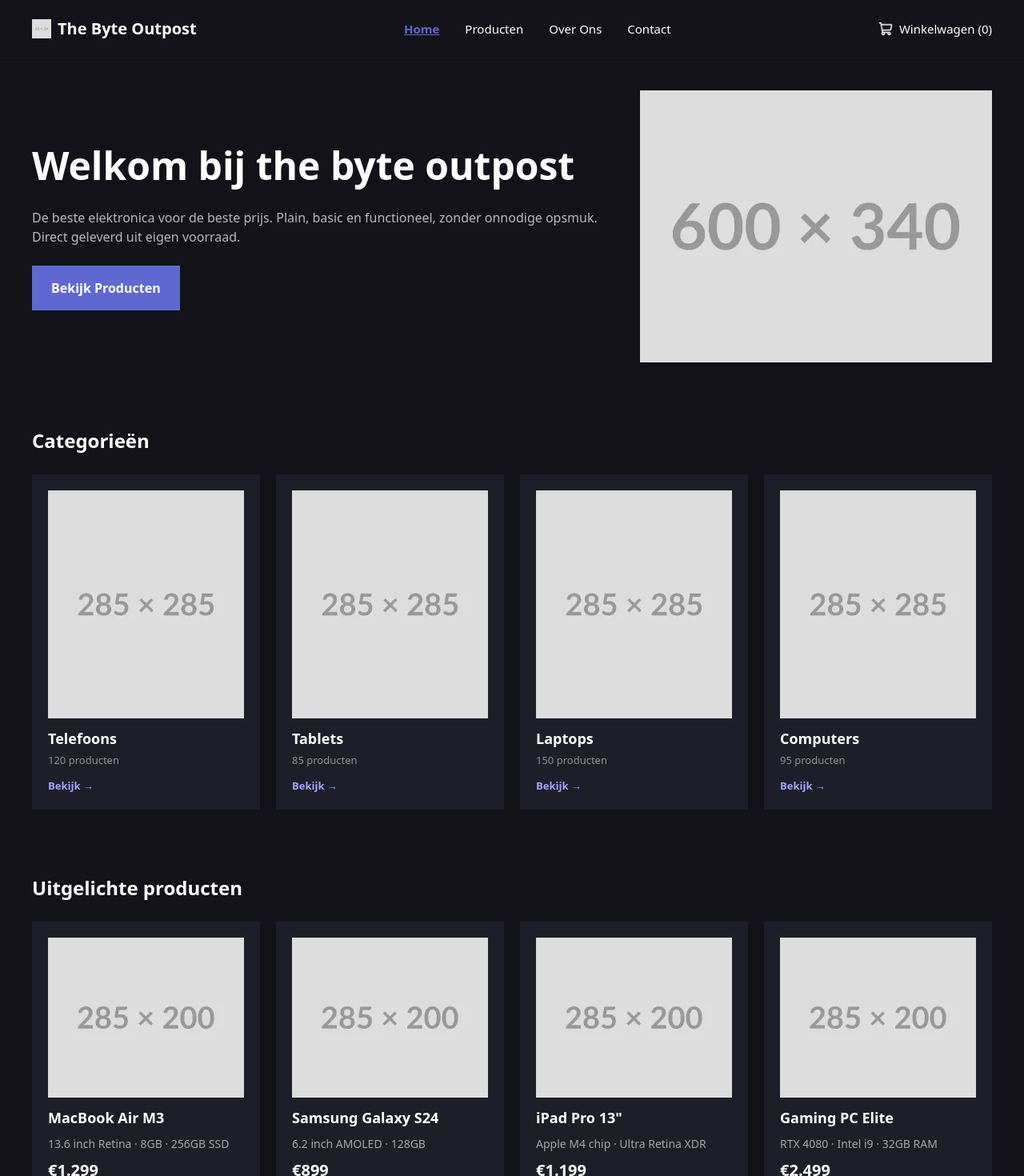
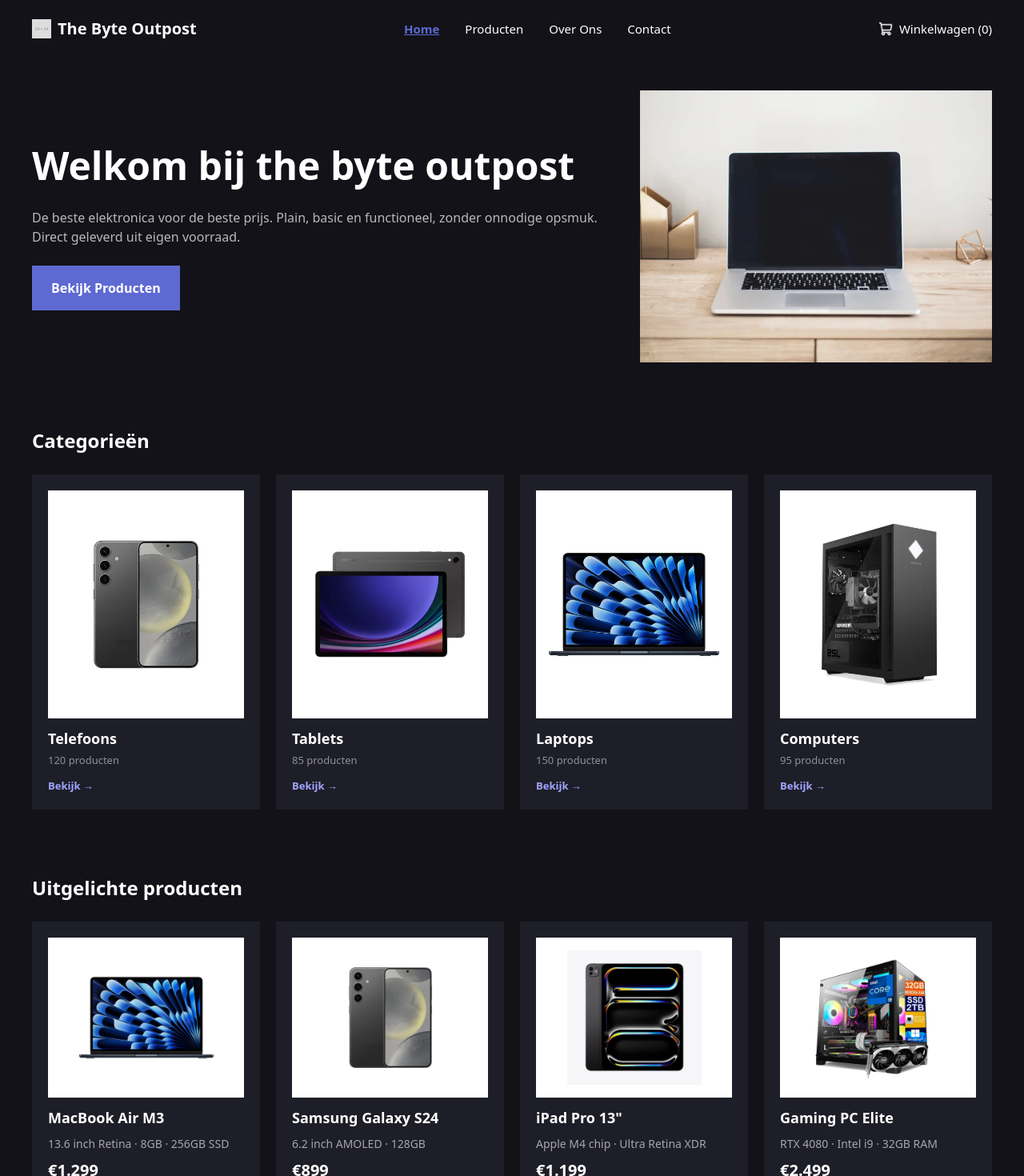
Before and after one commit to DarkDeltion/the-byte-outpost, a Next.js app: page / in a window 1280 px wide. Shown: the top 1470 px of the page at 80% size. Built offline with nearby package versions, Linux system fonts and the light colour scheme.

Commit message:
Homepage voorzien van passende WebP afbeeldingen

```diff
--- a/readme/IMAGE-SOURCES.md
+++ b/readme/IMAGE-SOURCES.md
@@ -75,3 +75,14 @@ Productfoto's blijven eigendom van de betreffende merken en bronhouders.
 | `products/msi-codex-r.webp` | [msi-codex-r](https://www.newegg.com/msi-gaming-desktop-geforce-rtx-4060-intel-core-i5-13400f-16gb-ddr5-1tb-pcie-ssd-codex-r-13nuc5-080us-black/p/N82E16883151498) |
 | `products/dell-optiplex-7010.webp` | [dell-optiplex-7010](https://mediamart.vn/may-tinh-de-ban/pc-dell-optiplex-7010-tower-71038111-i5-13500-8gb-512gb-ssd-win11-wifi-ac-1yw) |
 | `products/asus-expertcenter-d5.webp` | [asus-expertcenter-d5](https://www.asus.com/lk/displays-desktops/tower-pcs/expertcenter/asus-expertcenter-d5-tower-d500tc/) |
+
+## Homepage
+
+De categoriekaarten en uitgelichte MacBook Air M3, Samsung Galaxy S24 en iPad Pro M4 gebruiken dezelfde passende productfoto's als de catalogus.
+
+| Lokaal bestand | Bron en gebruik |
+| --- | --- |
+| `home/electronics.webp` | [Unsplash](https://images.unsplash.com/photo-1496181133206-80ce9b88a853), laptop op een bureau voor de introductie. |
+| `products/gaming-pc-elite.webp` | [Gaming-pc met Intel Core i9, RTX 4080 en 32GB RAM](https://www.kabum.com.br/produto/527968/pc-gamer-tech-power-intel-core-i9-14900kf-32gb-ddr5-rtx-4080-16gb-ssd-2tb-m2-nvme-placa-mae-z790-p-fonte-850w-water-cooler-240mm), voor de generieke Gaming PC Elite. |
+
+Voor de introductiefoto geldt de Unsplash-licentie. Alle nieuwe productfoto's passen binnen hun kaart zonder dat het apparaat wordt afgesneden.
--- a/src/app/page.tsx
+++ b/src/app/page.tsx
@@ -82,8 +82,8 @@ export default function Home() {
             "
           >
             <Image
-              src="/Placeholder/600x340.webp"
-              alt="Elektronica"
+              src="/images/home/electronics.webp"
+              alt="Laptop op een bureau"
               fill
               priority
               sizes="(max-width: 767px) 100vw, 600px"
@@ -125,21 +125,25 @@ export default function Home() {
             <CategoryItem
               products_aantal={120}
               products_name="Telefoons"
+              products_image="/images/products/samsung-galaxy-s24.webp"
             />
 
             <CategoryItem
               products_aantal={85}
               products_name="Tablets"
+              products_image="/images/products/galaxy-tab-s9.webp"
             />
 
             <CategoryItem
               products_aantal={150}
               products_name="Laptops"
+              products_image="/images/products/macbook-air-m3.webp"
             />
 
             <CategoryItem
               products_aantal={95}
               products_name="Computers"
+              products_image="/images/products/hp-omen-25l.webp"
             />
           </div>
         </section>
@@ -178,24 +182,28 @@ export default function Home() {
               products_name="MacBook Air M3"
               product_details="13.6 inch Retina · 8GB · 256GB SSD"
               product_price="€1.299"
+              product_image="/images/products/macbook-air-m3.webp"
             />
 
             <UitgelichtItem
               products_name="Samsung Galaxy S24"
               product_details="6.2 inch AMOLED · 128GB"
               product_price="€899"
+              product_image="/images/products/samsung-galaxy-s24.webp"
             />
 
             <UitgelichtItem
               products_name='iPad Pro 13"'
               product_details="Apple M4 chip · Ultra Retina XDR"
               product_price="€1.199"
+              product_image="/images/products/ipad-pro-m4.webp"
             />
 
             <UitgelichtItem
               products_name="Gaming PC Elite"
               product_details="RTX 4080 · Intel i9 · 32GB RAM"
               product_price="€2.499"
+              product_image="/images/products/gaming-pc-elite.webp"
             />
           </div>
         </section>
--- a/src/components/homepage/Uitgelicht-item.tsx
+++ b/src/components/homepage/Uitgelicht-item.tsx
@@ -5,12 +5,14 @@ type FeaturedProductProps = {
   products_name: string
   product_details: string
   product_price: string
+  product_image: string
 }
 
 export default function UitgelichtItem({
   products_name,
   product_details,
   product_price,
+  product_image,
 }: FeaturedProductProps) {
   return (
     <article
@@ -23,18 +25,18 @@ export default function UitgelichtItem({
     >
       <div
         className="
-        relative h-40 w-full overflow-hidden bg-[#121218]
+        relative h-40 w-full overflow-hidden bg-white
         sm:h-44
         md:h-48
         lg:h-50
         "
       >
         <Image
-          src="/Placeholder/285x200.webp"
+          src={product_image}
           alt={products_name}
           fill
           sizes="(max-width: 767px) 100vw, 25vw"
-          className="object-cover"
+          className="object-contain p-4"
         />
       </div>
 
--- a/src/components/homepage/catergorie-item.tsx
+++ b/src/components/homepage/catergorie-item.tsx
@@ -4,11 +4,13 @@ import Link from 'next/link'
 type CategoryCardProps = {
   products_aantal: number
   products_name: string
+  products_image: string
 }
 
 export default function CategoryItem({
   products_aantal,
   products_name,
+  products_image,
 }: CategoryCardProps) {
   return (
     <article
@@ -21,18 +23,18 @@ export default function CategoryItem({
     >
       <div
         className="
-        relative h-30 w-full overflow-hidden bg-[#121218]
+        relative h-30 w-full overflow-hidden bg-white
         sm:h-40
         md:h-52
         lg:h-71.25
         "
       >
         <Image
-          src="/Placeholder/285x285.webp"
+          src={products_image}
           alt={products_name}
           fill
           sizes="(max-width: 767px) 50vw, 25vw"
-          className="object-cover"
+          className="object-contain p-4"
         />
       </div>
 
```
Also changed, not shown: public/images/home/electronics.webp (added), public/images/products/gaming-pc-elite.webp (added).
